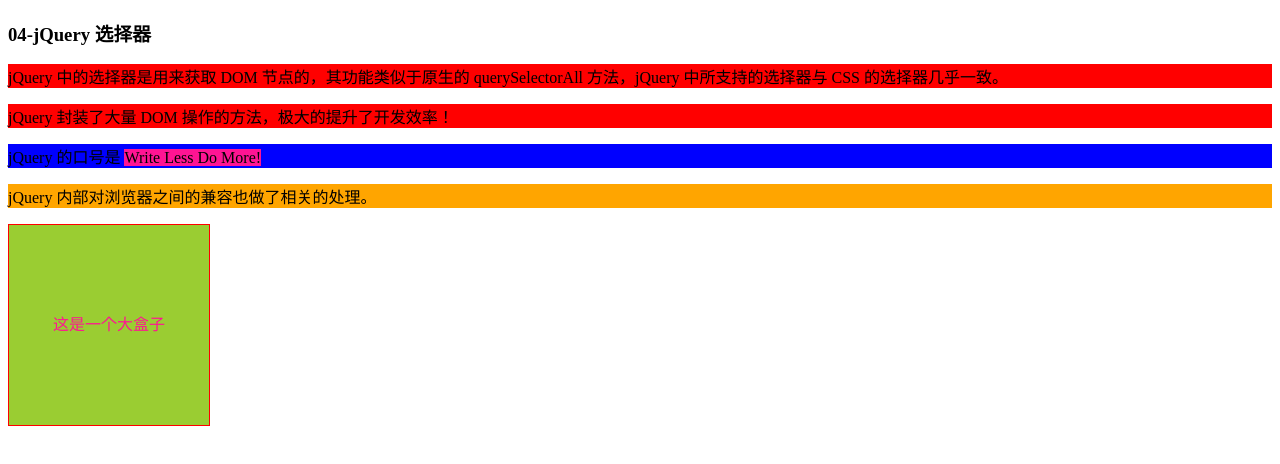
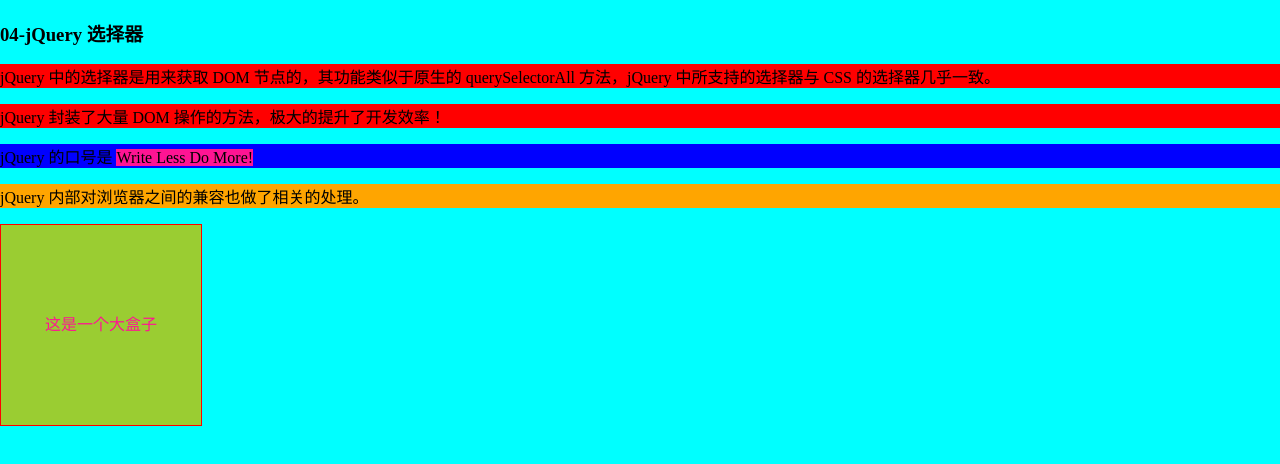
Before and after one commit to zanghuidong/porject_test, a plain HTML site: page jquery.html in a window 1280 px wide. Drawn offline with Linux system fonts and the light colour scheme.

Commit message:
修改了jquery.html和index.css文件

```diff
--- a/index.css
+++ b/index.css
@@ -1,6 +1,8 @@
 
 body{
-  background-color: #f5f5f5;
+    padding: 0;
+    margin: 0;
+    background-color: cyan;
 }
 #app {
   width: 480px;
--- a/jquery.html
+++ b/jquery.html
@@ -5,6 +5,7 @@
     <meta charset="UTF-8">
     <meta name="viewport" content="width=device-width, initial-scale=1.0">
     <title>Document</title>
+    <link rel="stylesheet" href="./index.css">
 </head>
 
 <body>
```
